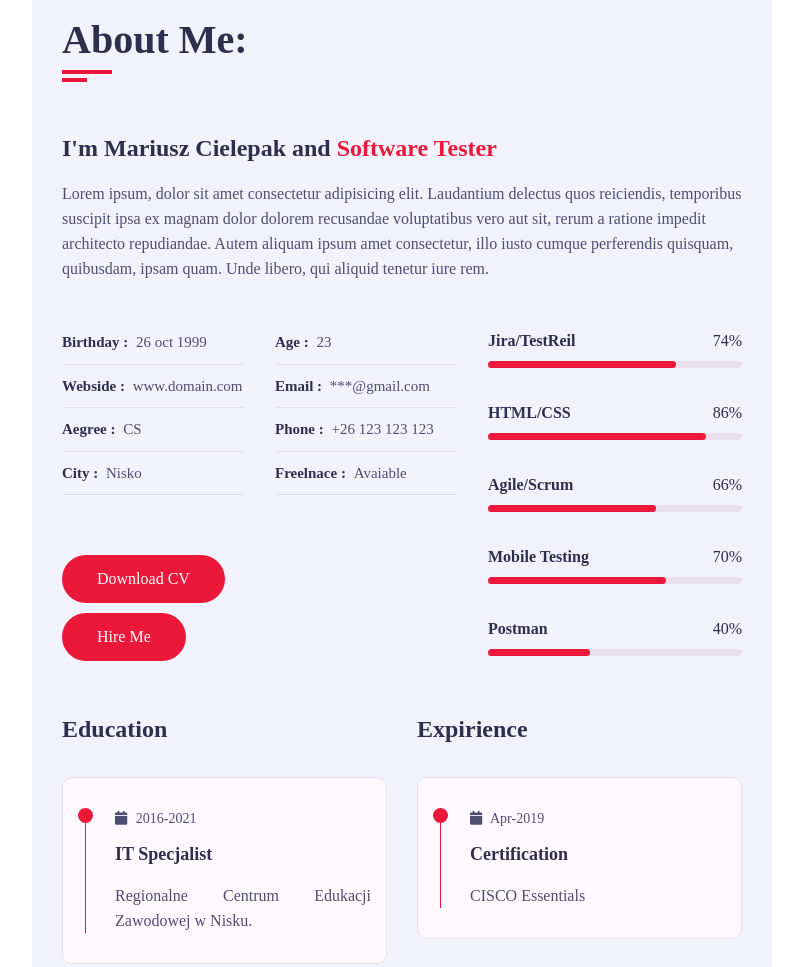
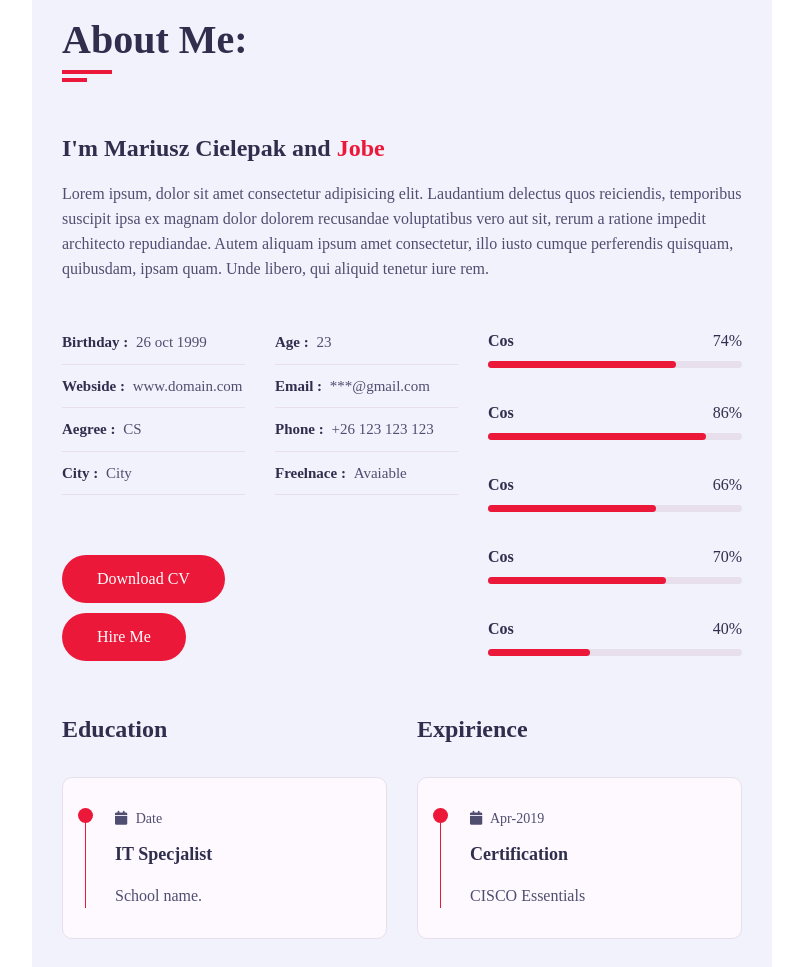
Before and after one commit to GPDragonGP/ImMariuszC.github.io, a plain HTML site: page index.html in a window 1280 px wide. Shown: the part 1120-2087 px from the top of the page, without its empty margins (238-1041 px from the left). Drawn offline with Linux system fonts and the light colour scheme; a web font is replaced by a local one.

Commit message:
Add files via upload

```diff
--- a/index.html
+++ b/index.html
@@ -38,13 +38,13 @@
                         <div class="row">
                             <div class="home-info padd-15">
                                 <h3 class="hello">Hello my name is <span class="name">Mariusz Cielepak</span></h3>
-                                <h3 class="my-profession">I ' m a <span class="typing">Software Tester</span></h3>
+                                <h3 class="my-profession">I ' m a <span class="typing">Jobe</span></h3>
                                 <p>Lorem ipsum dolor sit amet, consectetur adipiscing elit. Nam egestas, lectus suscipit gravida facilisis,
                                 metus nibh mattis purus, eget maximus neque odio vel tellus. In.</p>
                                 <a href="#contact" class="btn hire-me">More About Me</a>
                             </div>
                             <div class="home-img padd-15">
-                                <img src="assets/img/myok.png" alt="">
+                                <!--<img src="assets/img/myok.png" alt="">-->
                             </div>
                         </div>
                     </div>
@@ -62,7 +62,7 @@
                             <div class="about-content padd-15">
                                 <div class="row">
                                     <div class="about-text padd-15">
-                                        <h3>I'm Mariusz Cielepak and <span>Software Tester</span></h3>
+                                        <h3>I'm Mariusz Cielepak and <span>Jobe</span></h3>
                                         <p>Lorem ipsum, dolor sit amet consectetur adipisicing elit. Laudantium delectus quos reiciendis, temporibus suscipit ipsa ex magnam dolor
                                         dolorem recusandae voluptatibus vero aut sit, rerum a ratione impedit architecto repudiandae. Autem aliquam ipsum amet consectetur, illo iusto
                                         cumque perferendis quisquam, quibusdam, ipsam quam. Unde libero, qui aliquid tenetur iure rem.</p>
@@ -90,7 +90,7 @@
                                                 <p>Phone : <span>+26 123 123 123</sdan></p>
                                             </div>
                                             <div class="info-item padd-15">
-                                                <p>City : <span>Nisko</span></p>
+                                                <p>City : <span>City</span></p>
                                             </div>
                                             <div class="info-item padd-15">
                                                 <p>Freelnace : <span>Avaiable</span></p>
@@ -106,28 +106,28 @@
                                         <div class="skills padd-15">
                                             <div class="row">
                                                 <div class="skill-item padd-15">
-                                                    <h5>Jira/TestReil</h5>
+                                                    <h5>Cos</h5>
                                                     <div class="progress">
                                                         <div class="progress-in" style="width: 74%;"></div>
                                                         <div class="skill-percent">74%</div>
                                                     </div>
                                                 </div>
                                                 <div class="skill-item padd-15">
-                                                    <h5>HTML/CSS</h5>
+                                                    <h5>Cos</h5>
                                                     <div class="progress">
                                                         <div class="progress-in" style="width: 86%;"></div>
                                                         <div class="skill-percent">86%</div>
                                                     </div>
                                                 </div>
                                                 <div class="skill-item padd-15">
-                                                    <h5>Agile/Scrum</h5>
+                                                    <h5>Cos</h5>
                                                     <div class="progress">
                                                         <div class="progress-in" style="width: 66%;"></div>
                                                         <div class="skill-percent">66%</div>
                                                     </div>
                                                 </div>
                                                 <div class="skill-item padd-15">
-                                                    <h5>Mobile Testing</h5>
+                                                    <h5>Cos</h5>
                                                     <div class="progress">
                                                         <div class="progress-in" style="width: 70%;"></div>
                                                         <div class="skill-percent">70%</div>
@@ -135,7 +135,7 @@
                                                 </div>
                                                 <!-- Sprawdz czy nie usunac tej sekcji \/ -->
                                                 <div class="skill-item padd-15">
-                                                    <h5>Postman</h5>
+                                                    <h5>Cos</h5>
                                                     <div class="progress">
                                                         <div class="progress-in" style="width: 40%;"></div>
                                                         <div class="skill-percent">40%</div>
@@ -155,10 +155,10 @@
                                                     <div class="timeline-item">
                                                         <div class="circle-dot"></div>
                                                         <h3 class="timeline-date">
-                                                            <i class="fa fa-calendar"></i> 2016-2021
+                                                            <i class="fa fa-calendar"></i> Date
                                                         </h3>
                                                         <h4 class="timeline-title">IT Specjalist</h4>
-                                                        <p class="timeline-text">Regionalne Centrum Edukacji Zawodowej w Nisku.</p>
+                                                        <p class="timeline-text">School name.</p>
                                                     </div>
                                                 </div>
                                             </div>
@@ -368,13 +368,13 @@
                             <div class="contact-info-item padd-15">
                                 <div class="icon"><i class="fa fa-envelope"></i></div>
                                 <h4>Email</h4>
-                                <p>mariusz0cielepak@gmail.com</p>
+                                <p>meil</p>
                             </div>
                             <!-- Contact Item Info End -->
                             <!-- Contact Item Info -->
                             <div class="contact-info-item padd-15">
                                 <div class="icon"><i class="fa fa-globe-europe"></i></div>
-                                <h4>Software Tester</h4>
+                                <h4>Jobe</h4>
                                 <p>www.domain.com</p>
                             </div>
                             <!-- Contact Item Info End -->
```
